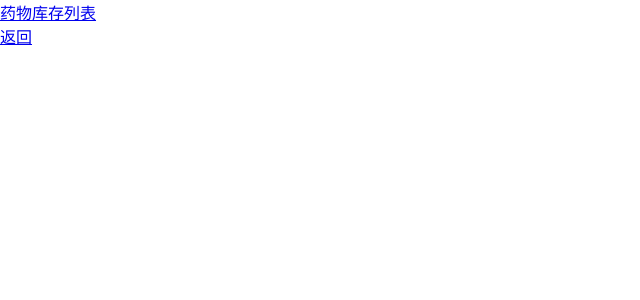
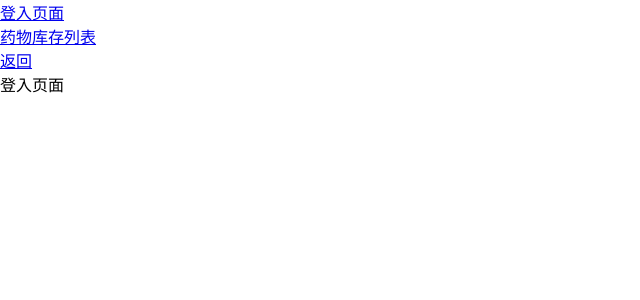
Before and after one commit to eobeans/jtywglxt, a React (Create React App) app: page /login in a window 1280 px wide. Shown: the top 300 px of the page, without its empty margins (0-640 px from the left). Built offline with nearby package versions, Linux system fonts and the light colour scheme.

Commit message:
feat：完善登入框架，调试路由跳转功能
子路由设置待完善

```diff
--- a/package.json
+++ b/package.json
@@ -3,7 +3,7 @@
   "version": "0.1.0",
   "private": true,
   "dependencies": {
-    "antd": "^4.6.1",
+    "antd": "^4.6.6",
     "cra-template": "1.0.3",
     "react": "^16.13.1",
     "react-dom": "^16.13.1",
--- a/src/App.js
+++ b/src/App.js
@@ -1,12 +1,17 @@
 import React from 'react';
-import { Route, Switch } from 'react-router-dom';
-import routes from './routes/index'
-import NavLink from './NavLink'
+import { BrowserRouter, Switch, Route } from 'react-router-dom';
+import routes from './routes/index';
+import NavLink from './component/NavLink';
 import './App.css';
 
 function App(props) {
   return (
     <div>
+      <BrowserRouter>
+        <NavLink to="/login">
+          登入页面
+        </NavLink>
+        <br></br>
         <NavLink to="/ywkclb">
           药物库存列表
         </NavLink>
@@ -16,9 +21,11 @@ function App(props) {
         </NavLink>
         <Switch>
           {routes.map((route, index) => (
-          <Route {...route} key = {index} />
+            <Route key = {index}  {...route} />
           ))}
         </Switch>
+      </BrowserRouter>
+
       {props.children}
     </div>
   );
--- a/src/NavLink.js
+++ b/src/component/NavLink.js
@@ -2,7 +2,10 @@ import React from 'react';
 import { Link } from "react-router-dom";
 
 function NavLink (props) {
-  return <Link {...props}></Link>
+  return <Link {...props} activestyle={{
+    fontWeight: "bold",
+    color: "red"
+  }}></Link>
 }
 
 export default NavLink;
--- a/src/index.js
+++ b/src/index.js
@@ -1,6 +1,5 @@
 import React from 'react';
 import { render } from 'react-dom';
-import { BrowserRouter }  from 'react-router-dom';
 import * as serviceWorker from './serviceWorker';
 
 import App from './App';
@@ -8,9 +7,7 @@ import './index.css';
 
 render((
   <React.StrictMode>
-    <BrowserRouter>
-      <App></App>
-    </BrowserRouter>
+    <App></App>
   </React.StrictMode>
 ), document.getElementById('app'))
 
--- /dev/null
+++ b/src/login/index.js
@@ -0,0 +1,11 @@
+import React from 'react';
+
+function login () {
+  return (
+    <div>
+      登入页面
+    </div>
+  );
+}
+
+export default login;
--- a/src/routes/index.js
+++ b/src/routes/index.js
@@ -1,15 +1,24 @@
 import App from '../App';
 import ywkclb from '../ywkclb/index';
+import login from '../login/index';
 
 const routes = [
   {
     path: "/",
-    component: App
+    component: App,
+    exact: true,
+    routes: []
     // loadData: () => getSomeData()
   },
   {
     path: "/ywkclb",
-    component: ywkclb
+    component: ywkclb,
+    exact: true
+  },
+  {
+    path: "/login",
+    component: login,
+    exact: true
   }
 ];
 
--- a/src/ywkclb/index.js
+++ b/src/ywkclb/index.js
@@ -1,6 +1,6 @@
 import React from 'react';
 
-function ywkclb() {
+function ywkclb (props) {
   return (
     <div>
       药物库存列表查询页面
```
Also changed, not shown: src/component/RouteWithSubRoutes.js (added, +15 -0 lines), 1 other file (tests, documents, lock files or other folders). Lines whose indentation alone changed are shown as unchanged.
